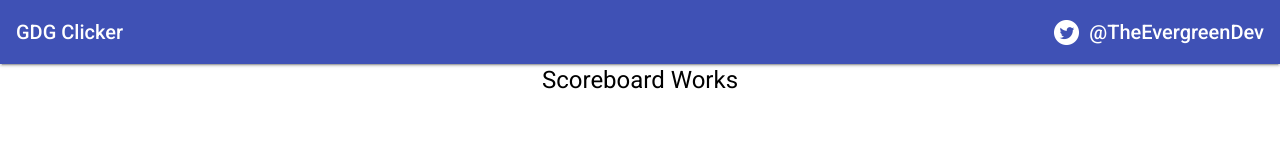
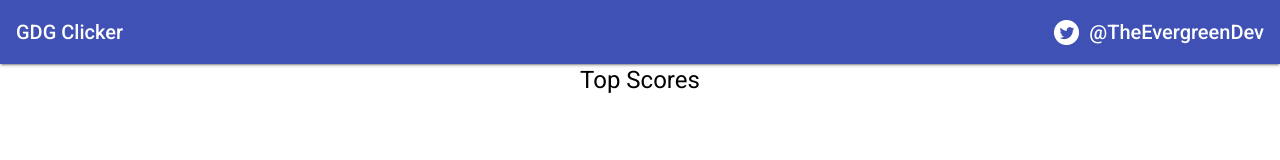
Before and after one commit to dpsthree/cypress-demo, an Angular app: page /scoreboard in a window 1280 px wide. Shown: the top 160 px of the page. Built offline with nearby package versions, Linux system fonts and the light colour scheme.

Commit message:
scoreboard navigation works

```diff
--- a/apps/gdg-clicker-e2e/src/support/app.po.ts
+++ b/apps/gdg-clicker-e2e/src/support/app.po.ts
@@ -4,6 +4,7 @@ export const clickerButton = () => cy.get('.clicker-button');
 export const score = () => cy.get('.score');
 export const gameoverMessage = () => cy.get('.gameover', { timeout: 10000 });
 export const scoreboardButton = () => cy.get('.scoreboard-button');
+export const scoreboardTitle = () => cy.get('.scoreboard-title');
 
 const avatarOfShape = (shape: string) => cy.get(`.${shape}`);
 const avatarColor = (color: string) => cy.get(`.${color}`);
--- a/apps/gdg-clicker/src/app/scoreboard/scoreboard.component.html
+++ b/apps/gdg-clicker/src/app/scoreboard/scoreboard.component.html
@@ -1 +1 @@
-<h1>Scoreboard Works</h1>
+<h1 class="scoreboard-title">Top Scores</h1>
```
Also changed, not shown: 1 other file (tests, documents, lock files or other folders).
